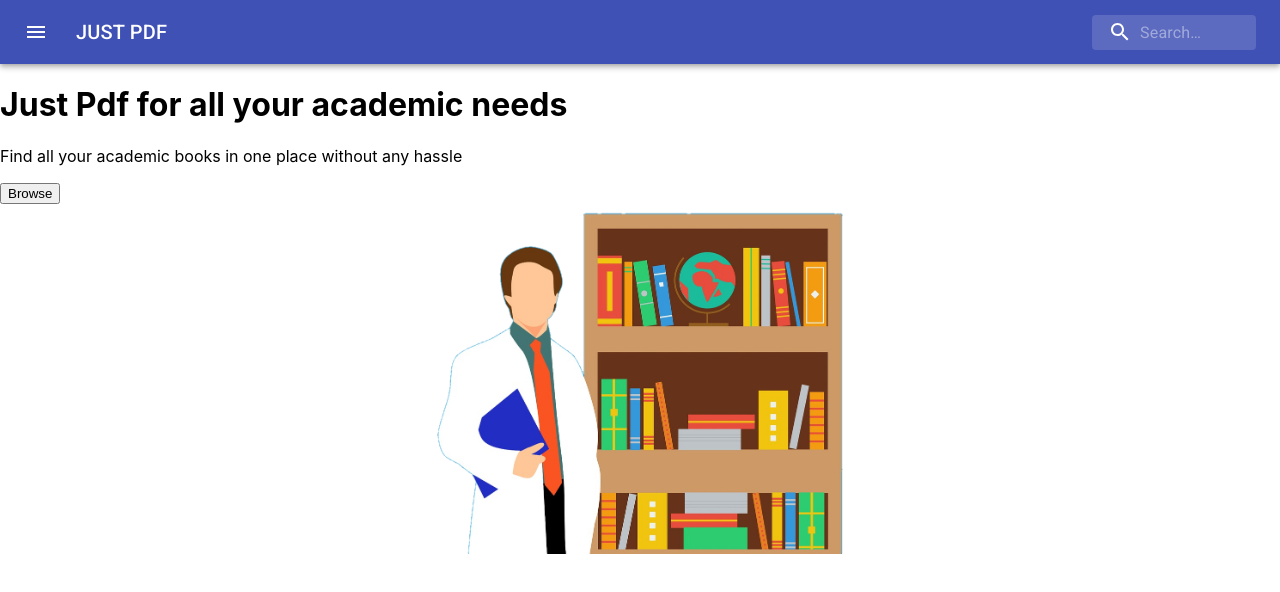
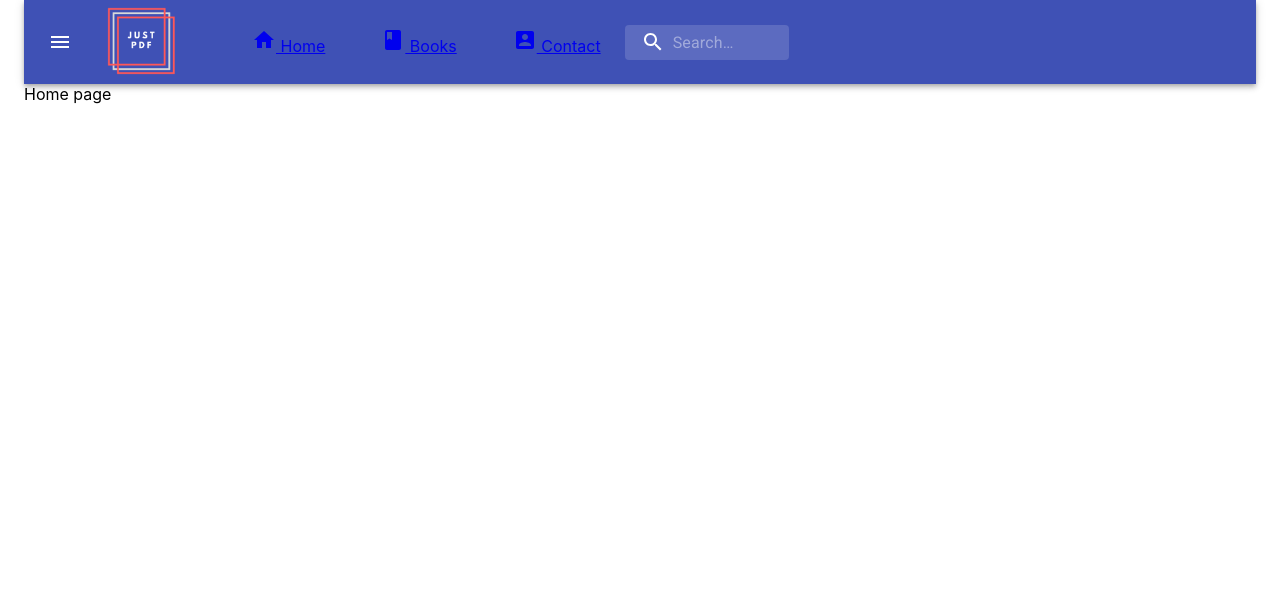
Before and after one commit to ShivS01/just-pdf, a React (Create React App) app: page / in a window 1280 px wide. Shown: the top 592 px of the page. Built offline with nearby package versions, Linux system fonts and the light colour scheme.

Commit message:
initial navbar

```diff
--- a/src/App.js
+++ b/src/App.js
@@ -6,12 +6,7 @@ import Books from "./Books";
 import About from "./About";
 import Contact from "./Contact";
 import "./index";
-import AppBar from "@material-ui/core/AppBar";
-import Toolbar from "@material-ui/core/Toolbar";
-import TypoGraphy from "@material-ui/core/Typography";
-import logo from "./just_pdf.png";
-
-import SearchAppBar from "./components/NavBar";
+import { Container } from "@material-ui/core";
 
 const App = () => {
   const [search, setSearch] = useState("");
@@ -24,9 +19,9 @@ const App = () => {
   };
 
   return (
-    <>
-      <SearchAppBar />
+    <Container>
       <Router>
+        <NavBar />
         {/* <NavBar updateSearch={changeSearch} handleSearch={findBook} /> */}
         <Switch>
           <Route path="/" exact component={Home} />
@@ -35,7 +30,7 @@ const App = () => {
           <Route path="/contact" exact component={Contact} />
         </Switch>
       </Router>
-    </>
+    </Container>
   );
 };
 
--- a/src/Home.js
+++ b/src/Home.js
@@ -4,36 +4,7 @@ import { Link } from "react-router-dom";
 const Home = () => {
   return (
     <>
-      <div className="malign">
-        <div className="content-body malign">
-          <div className="row">
-            <div className="col-md-7 malign">
-              <div className="content-left-inside">
-                <h1 className="text-white page-header">
-                  Just Pdf for all your academic needs
-                </h1>
-                <p className="lead text-white">
-                  Find all your academic books in one place without any hassle
-                </p>
-                <Link to="/books">
-                  <button
-                    type="button"
-                    className="btn btn-outline-danger"
-                    // style="margin-top:10px;"
-                  >
-                    <i className="fas fa-book"></i> Browse
-                  </button>
-                </Link>
-              </div>
-            </div>
-            <div className="col-md-5">
-              <center>
-                <img src={home} height="350" alt="books" />
-              </center>
-            </div>
-          </div>
-        </div>
-      </div>
+      <div>Home page</div>
     </>
   );
 };
--- a/src/components/NavBar.js
+++ b/src/components/NavBar.js
@@ -1,16 +1,28 @@
 import React from "react";
-import AppBar from "@material-ui/core/AppBar";
-import Toolbar from "@material-ui/core/Toolbar";
-import IconButton from "@material-ui/core/IconButton";
-import Typography from "@material-ui/core/Typography";
-import InputBase from "@material-ui/core/InputBase";
+import { Link } from "react-router-dom";
+import {
+  AppBar,
+  Toolbar,
+  IconButton,
+  InputBase,
+  List,
+  ListItem,
+  ListItemText,
+} from "@material-ui/core";
+import ListItemIcon from "@material-ui/core/ListItemIcon";
+import TypoGraphy from "@material-ui/core/Typography";
 import { fade, makeStyles } from "@material-ui/core/styles";
 import MenuIcon from "@material-ui/icons/Menu";
 import SearchIcon from "@material-ui/icons/Search";
+import { Home, Book, AccountBox } from "@material-ui/icons";
+import logo from "../just_pdf.png";
 
 const useStyles = makeStyles((theme) => ({
   root: {
     flexGrow: 1,
+  },
+  logo: {
+    maxWidth: 80,
   },
   menuButton: {
     marginRight: theme.spacing(2),
@@ -63,13 +75,12 @@ const useStyles = makeStyles((theme) => ({
   },
 }));
 
-export default function SearchAppBar() {
+const NavBar = () => {
   const classes = useStyles();
-
   return (
-    <div className={classes.root}>
-      <AppBar position="static">
-        <Toolbar>
+    <>
+      <AppBar color="primary" position="static">
+        <Toolbar styles={{ display: "flex", justifyContent: "space-between" }}>
           <IconButton
             edge="start"
             className={classes.menuButton}
@@ -78,9 +89,36 @@ export default function SearchAppBar() {
           >
             <MenuIcon />
           </IconButton>
-          <Typography className={classes.title} variant="h6" noWrap>
-            JUST PDF
-          </Typography>
+          <Link to="/">
+            <img src={logo} alt="logo" className={classes.logo} />
+          </Link>
+          <List component="nav">
+            <ListItem component="div" component={Link} to="/">
+              <Link to="/">
+                <ListItemText inset>
+                  <TypoGraphy color="inherit" variant="title">
+                    <Home /> Home
+                  </TypoGraphy>
+                </ListItemText>
+              </Link>
+
+              <Link to="/books">
+                <ListItemText inset>
+                  <TypoGraphy color="inherit" variant="title">
+                    <Book /> Books
+                  </TypoGraphy>
+                </ListItemText>
+              </Link>
+
+              <Link to="/contact">
+                <ListItemText inset>
+                  <TypoGraphy color="inherit" variant="title">
+                    <AccountBox /> Contact
+                  </TypoGraphy>
+                </ListItemText>
+              </Link>
+            </ListItem>
+          </List>
           <div className={classes.search}>
             <div className={classes.searchIcon}>
               <SearchIcon />
@@ -96,6 +134,8 @@ export default function SearchAppBar() {
           </div>
         </Toolbar>
       </AppBar>
-    </div>
+    </>
   );
-}
+};
+
+export default NavBar;
```
